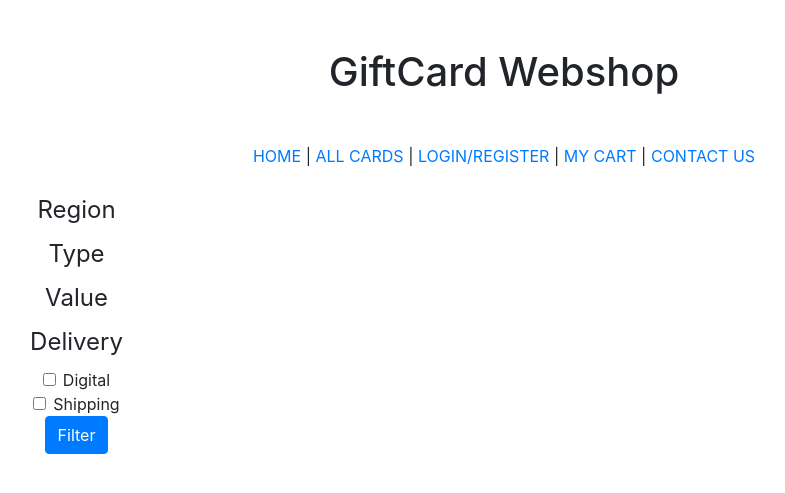
After one commit to Kristof910/giftcard-shop-django, a Django app: page /all-cards in a window 1280 px wide. The commit adds this page. Shown: the top 493 px of the page, without its empty margins (136-921 px from the left). Run offline with Django 4.2, Linux system fonts and the light colour scheme; data that the repository does not hold is empty; some libraries are stand-ins or nearby versions.

Commit message:
filter tools added (not functional yet)

```diff
--- a/main_website/static/css/style.css
+++ b/main_website/static/css/style.css
@@ -0,0 +1,5 @@
+.sidebar-nav {
+    margin-top: 20px;
+    padding: 0;
+    list-style: none;
+}
--- /dev/null
+++ b/main_website/templates/all_cards.html
@@ -0,0 +1,77 @@
+{% extends "base.html" %}
+
+{% block content %}
+<div class="row">
+    <div class="col-md-3">
+        <form method="POST">
+            {% csrf_token %}
+            <fieldset>
+                <legend>Region</legend>
+                {% if regions %}
+                {% for region in regions %}
+                <div class="form-check">
+                    <input class="form-check-input" type="checkbox" id="{{ region.name }}" name="region[]"
+                        value="{{ region.name }}">
+                    <label class="form-check-label" for="{{ region.name }}">{{ region.name }}</label>
+                </div>
+                {% endfor %}
+                {% endif %}
+            </fieldset>
+
+            <fieldset>
+                <legend>Type</legend>
+                {% if types %}
+                {% for type in types %}
+                <div class="form-check">
+                    <input class="form-check-input" type="checkbox" id="{{ type.name }}" name="type[]"
+                        value="{{ type.name }}">
+                    <label class="form-check-label" for="{{ type.name }}">{{ type.name }}</label>
+                </div>
+                {% endfor %}
+                {% endif %}
+            </fieldset>
+
+            <fieldset>
+                <legend>Value</legend>
+                {% if values %}
+                {% for value in values %}
+                <div class="form-check">
+                    <input class="form-check-input" type="checkbox" id="{{ value.value }}" name="values[]"
+                        value="{{ value.value }}">
+                    <label class="form-check-label" for="{{ value.value }}">{{ value.value }}</label>
+                </div>
+                {% endfor %}
+                {% endif %}
+            </fieldset>
+
+            <fieldset>
+                <legend>Delivery</legend>
+                <div class="form-check">
+                    <input class="form-check-input" type="checkbox" id="digital" name="delivery[]" value="digital">
+                    <label class="form-check-label" for="digital">Digital</label>
+                </div>
+                <div class="form-check">
+                    <input class="form-check-input" type="checkbox" id="shipping" name="delivery[]" value="shipping">
+                    <label class="form-check-label" for="shipping">Shipping</label>
+                </div>
+            </fieldset>
+
+            <input class="btn btn-primary" type="submit" value="Filter">
+        </form>
+    </div>
+
+    <div class="col-md-9">
+        {% if giftcards %}
+        {% for card in giftcards %}
+        <div style="display: inline-block; margin-right: 20px;">
+            <a href="{{ card.get_absolute_url }}">
+                <h5>{{ card.type }} {{ card.region }} Giftcard {{ card.value }}{{ card.region.currency }}</h5>
+                <img src="{{ card.image.url }}" height="150"></img>
+                <p>Price: ${{ card.price }}</p>
+            </a>
+        </div>
+        {% endfor %}
+        {% endif %}
+    </div>
+</div>
+{% endblock %}
--- a/main_website/templates/base.html
+++ b/main_website/templates/base.html
@@ -13,8 +13,9 @@
     <div class="container my-5">
         <h1 class="text-center mb-5">GiftCard Webshop</h1>
         <div class="text-center">
-            <a href="{% url 'index' %}">HOME</a> | <a href="">ALL CARDS</a> | <a href="">LOGIN/REGISTER</a> | <a
-                href="{% url 'shopping-cart' %}">MY CART</a> | <a href="{% url 'contact' %}">CONTACT
+            <a href="{% url 'index' %}">HOME</a> | <a href="{% url 'all-cards' %}">ALL CARDS</a> | <a
+                href="">LOGIN/REGISTER</a> | <a href="{% url 'shopping-cart' %}">MY CART</a> | <a
+                href="{% url 'contact' %}">CONTACT
                 US</a>
         </div>
         <br>
--- a/main_website/urls.py
+++ b/main_website/urls.py
@@ -1,21 +1,23 @@
 from django.urls import path
-from .views import index_view
+from .views.index_view import IndexView
 from .views import giftcard_detail_view
-from .views import contact_view
+from .views.contact_view import contact_view
 from .views import shopping_cart_view
 from .views import save_to_cart
-from .views import delete_item_from_cart
+from .views.delete_item_from_cart import delete_item_from_cart
+from .views.all_cards_view import all_cards_view
 
 
 urlpatterns = [
-    path("", index_view.IndexView.as_view(), name="index"),
+    path("", IndexView.as_view(), name="index"),
     path("giftcard/<int:pk>", giftcard_detail_view, name="giftcard-detail"),
-    path("contact/", contact_view.contact_view, name="contact"),
+    path("contact/", contact_view, name="contact"),
     path("cart/", shopping_cart_view, name="shopping-cart"),
     path("add-to-cart/<int:pk>", save_to_cart, name="save-to-cart"),
     path(
         "delete-from-cart/<int:pk>",
-        delete_item_from_cart.delete_item_from_cart,
+        delete_item_from_cart,
         name="delete-from-cart",
     ),
+    path("all-cards", all_cards_view, name="all-cards"),
 ]
--- /dev/null
+++ b/main_website/views/all_cards_view.py
@@ -0,0 +1,38 @@
+from ..models.giftcard import Giftcard
+from ..models.giftcard_options.giftcard_region import GiftcardRegion
+from ..models.giftcard_options.giftcard_type import GiftcardType
+from ..models.giftcard_options.giftcard_value import GiftcardValue
+from django.shortcuts import render
+
+
+# using method based view to pass more then 1 model
+def all_cards_view(request):
+    if request.method == "POST":
+        print("HELLO")
+        selected_regions = request.POST.getlist("region[]")
+        print("REGION: ", selected_regions)
+        selected_types = request.POST.getlist("type[]")
+        selected_values = request.POST.getlist("values[]")
+        selected_delivery_methods = request.POST.getlist("delivery[]")
+
+        giftcards = Giftcard.objects.filter(
+            region__name__in=selected_regions,
+            type__name__in=selected_types,
+            value__value__in=selected_values,
+            is_digital__in=selected_delivery_methods,
+        )
+    else:
+        giftcards = Giftcard.objects.all()
+
+    regions = GiftcardRegion.objects.all()
+    types = GiftcardType.objects.all()
+    values = GiftcardValue.objects.all()
+
+    context = {
+        "giftcards": giftcards,
+        "regions": regions,
+        "types": types,
+        "values": values,
+    }
+
+    return render(request, "all_cards.html", context)
```
Also changed, not shown: images/amazon_giftcard_100gbp.png (added).
